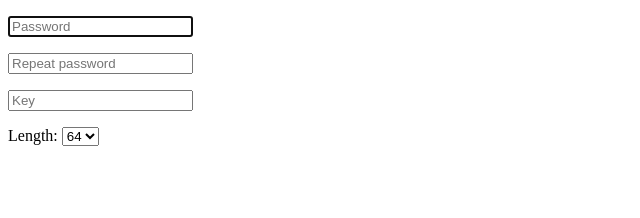
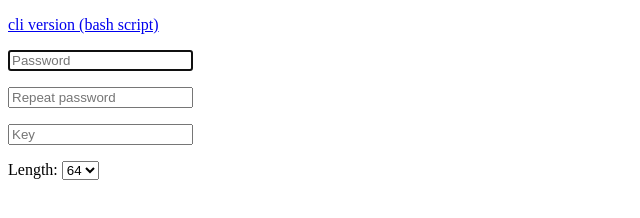
Before and after one commit to RegalSkeppet/hashpassword, a plain HTML site: page index.html in a window 1280 px wide. Shown: the whole page, without its empty margins (0-640 px from the left). Drawn offline with Linux system fonts and the light colour scheme.

Commit message:
Added bash script.

```diff
--- a/index.html
+++ b/index.html
@@ -9,6 +9,9 @@
 
   <body>
     <form>
+      <p>
+      <a href="hashpassword.txt">cli version (bash script)</a>
+      </p>
       <p>
       <input id="master" type="password" placeholder="Password">
       </p>
@@ -91,7 +94,8 @@
     <p>
       <span id="result"></span>
     </p>
-
+    <p>
+    </p>
     <script src="sha256.js"></script>
     <script src="enc-base64-min.js"></script>
     <script>
```
Also changed, not shown: hashpassword.txt (added).
